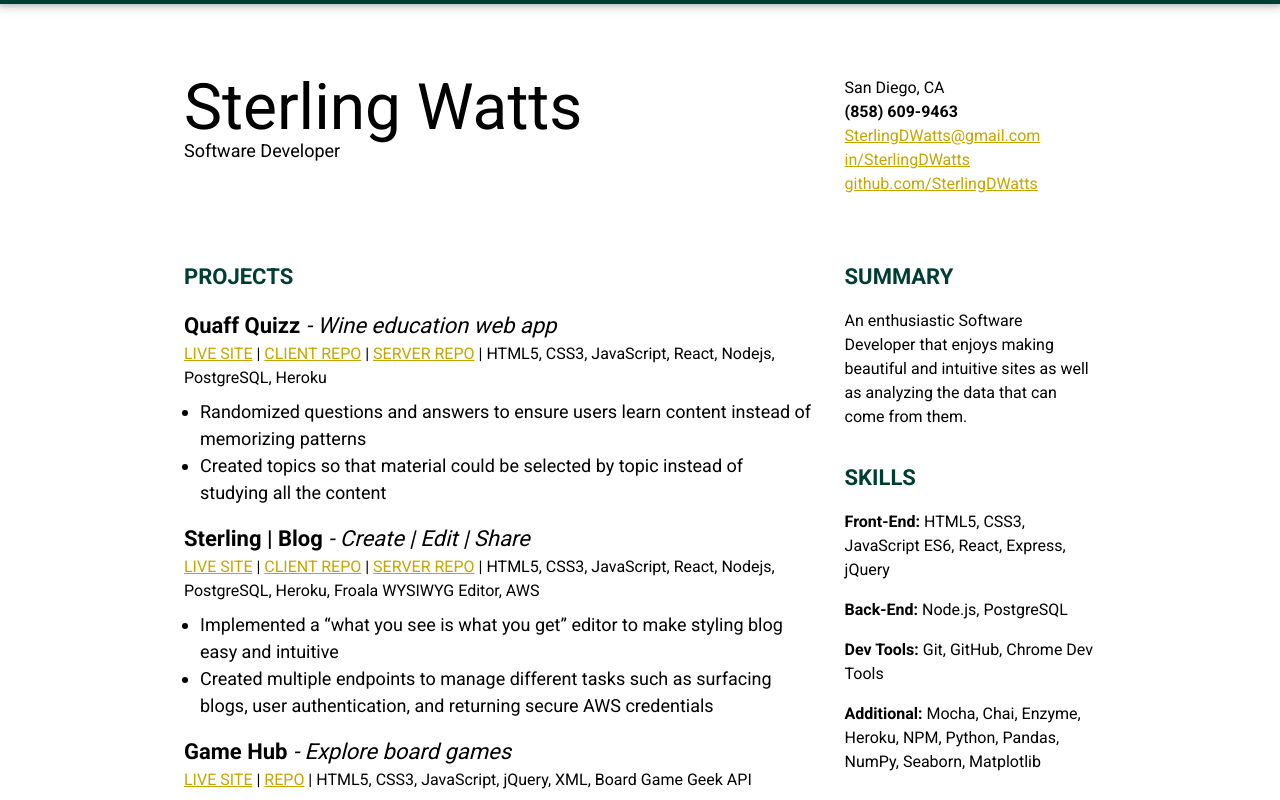
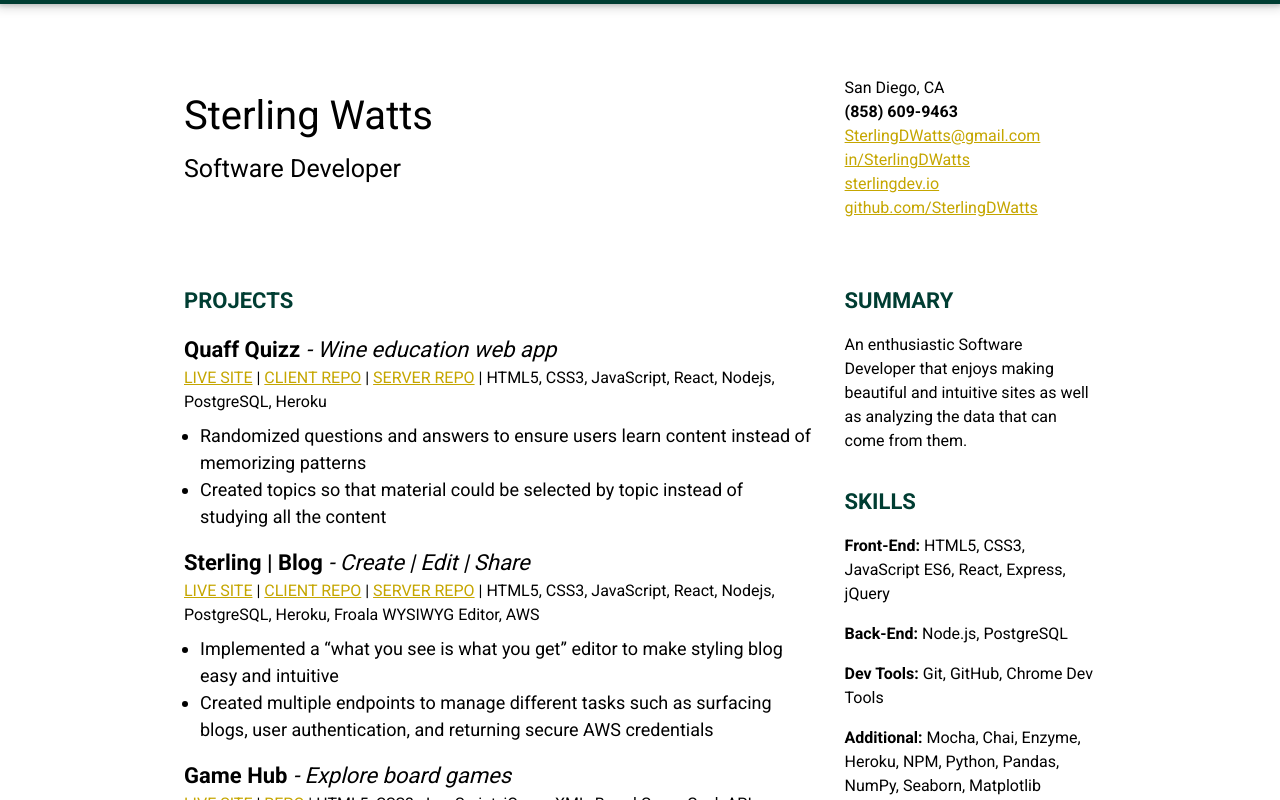
Before and after one commit to SterlingDWatts/sterlingdev, a React (Create React App) app: page /resume in a window 1280 px wide. Shown: the top 800 px of the page. Built offline with nearby package versions, Linux system fonts and the light colour scheme.

Commit message:
Add website to second route

```diff
--- a/src/Routes/Resume/Resume.css
+++ b/src/Routes/Resume/Resume.css
@@ -5,11 +5,11 @@
 
 .Resume h1 {
   font-size: 40px;
-  line-height: 1;
+  line-height: 2;
 }
 
-.Resume--hero span {
-  font-size: 18px;
+.Resume--hero p {
+  font-size: 25px;
   line-height: 1;
 }
 
@@ -73,10 +73,6 @@
     margin-right: auto;
   }
 
-  .Resume h1 {
-    font-size: 64px;
-  }
-
   .Resume--top {
     margin-bottom: 32px;
   }
--- a/src/Routes/Resume/Resume.tsx
+++ b/src/Routes/Resume/Resume.tsx
@@ -12,7 +12,7 @@ const Resume = () => {
         <section className="Resume--hero">
           <header>
             <h1>Sterling Watts</h1>
-            <span>Software Developer</span>
+            <p>Software Developer</p>
           </header>
         </section>
         <section className="Resume--contact">
@@ -29,6 +29,11 @@ const Resume = () => {
           <p>
             <a href="https://www.linkedin.com/in/sterlingdwatts/" rel="noopener noreferrer" target="_blank">
               in/SterlingDWatts
+            </a>
+          </p>
+          <p>
+            <a href="http://sterlingdev.io" rel="noopener noreferrer" target="_blank">
+              sterlingdev.io
             </a>
           </p>
           <p>
```
Also changed, not shown: 1 other file (tests, documents, lock files or other folders).
